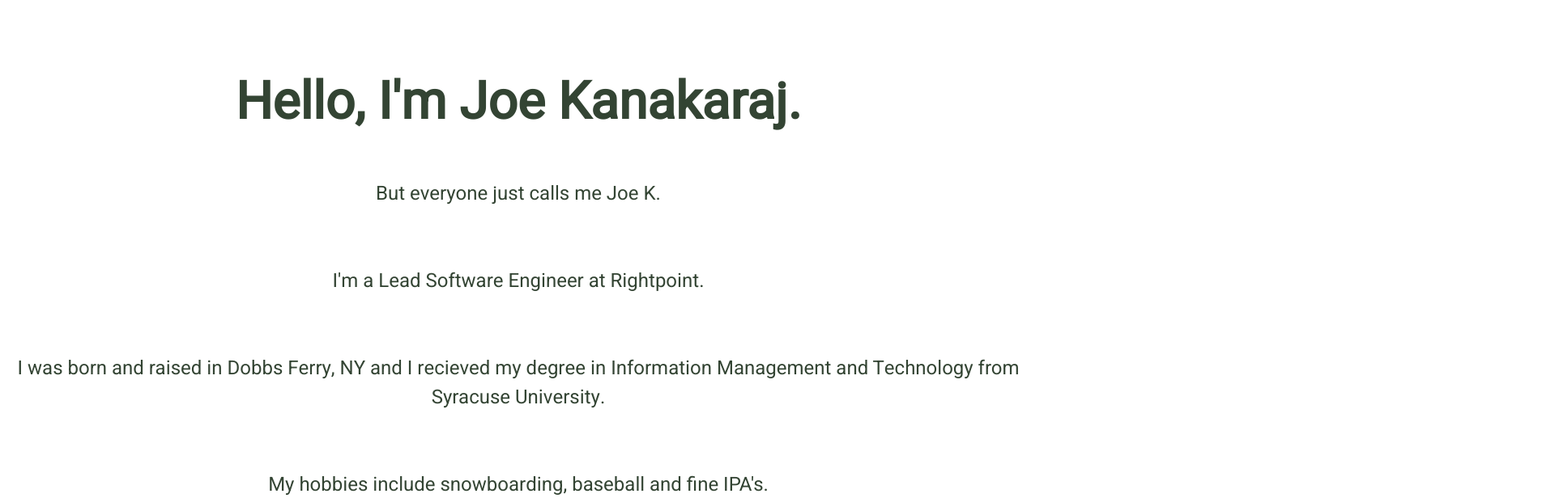
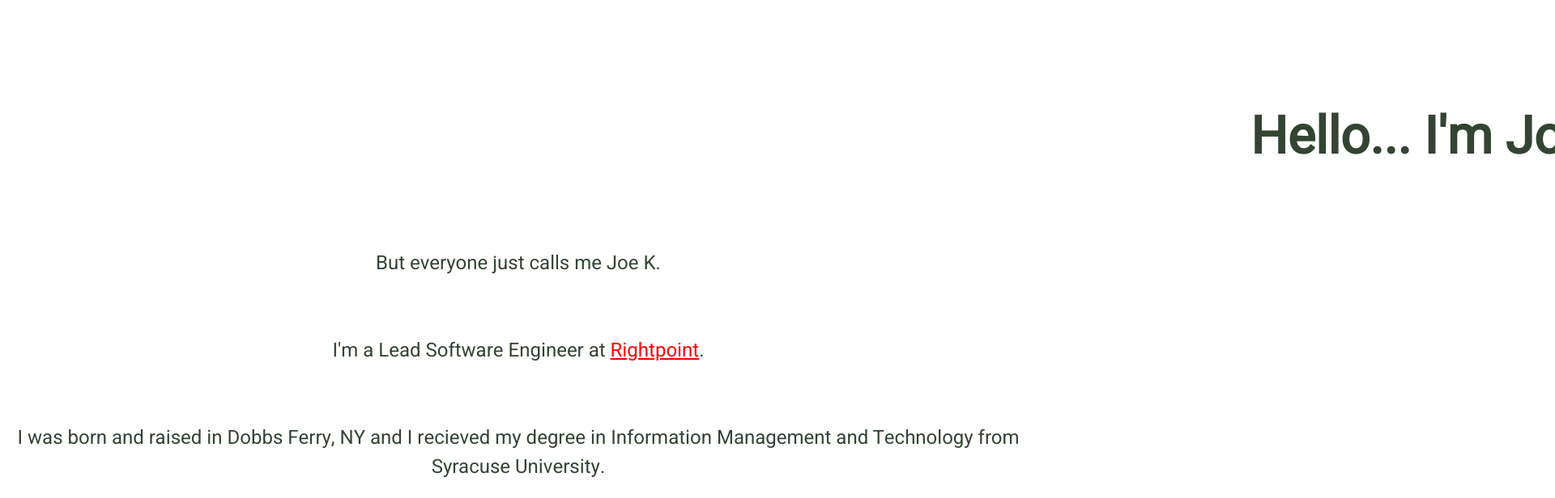
Before and after one commit to gr8fuljoe5/gr8fuljoe5.github.io, a Next.js app: page / in a window 1280 px wide. Shown: the top 616 px of the page at 81% size, 1920 px wide, since content can reach past the window. Built offline with nearby package versions, Linux system fonts and the light colour scheme.

Commit message:
adding more motion

```diff
--- a/pages/index.js
+++ b/pages/index.js
@@ -1,5 +1,6 @@
 import Head from 'next/head'
-import { motion } from 'framer-motion'
+import { useEffect } from 'react'
+import { motion, useAnimation, useMotionValue, animate } from 'framer-motion'
 import styles from '../styles/Home.module.css'
 
 import Grid from '@material-ui/core/Grid'
@@ -11,17 +12,28 @@ import LinkedInIcon from '@material-ui/icons/LinkedIn'
 import EmailIcon from '@material-ui/icons/Email'
 
 export default function Home() {
-  const container = {
+  const title = {
+    visible: {
+      opacity: 1,
+      transition: {
+        when: 'beforeChildren',
+        staggerChildren: 2,
+      },
+    },
     hidden: {
       opacity: 0,
+      x: '100%',
       transition: {
-        delay: 1,
+        when: 'afterChildren',
       },
     },
-    show: {
-      opacity: 1,
-    },
   }
+
+  const text = {
+    visible: { opacity: 1, x: 0 },
+    hidden: { opacity: 0, x: -100 },
+  }
+
   return (
     <div className={styles.container}>
       <Head>
@@ -37,24 +49,24 @@ export default function Home() {
       <main className={styles.main}>
         <Grid container spacing={3}>
           <Grid item xs={12}>
-            <h1 className={styles.title}>Hello, I'm Joe Kanakaraj.</h1>
+            <motion.h1
+              className={styles.title}
+              initial="hidden"
+              animate="visible"
+              variants={title}
+            >
+              <motion.span variants={text}>Hello...</motion.span>{' '}
+              <motion.span variants={text}>I'm Joe Kanakaraj</motion.span>
+            </motion.h1>
           </Grid>
           <Grid item xs={12}>
-            <motion.p
-              animate={{ opacity: [0, 1], y: [150, 0] }}
-              className={styles.description}
-            >
+            <motion.p className={styles.description}>
               But everyone just calls me Joe K.
             </motion.p>
           </Grid>
           <Grid item xs={12}>
-            <motion.p
-              animate="show"
-              initial="hidden"
-              variants={container}
-              className={styles.description}
-            >
-              I'm a Lead Software Engineer at Rightpoint.
+            <motion.p className={styles.description}>
+              I'm a Lead Software Engineer at <a href="#">Rightpoint</a>.
             </motion.p>
           </Grid>
           <Grid item xs={12}>
@@ -71,8 +83,8 @@ export default function Home() {
           <Grid item xs={6} md={2} className={styles.icon}>
             <motion.div
               whileHover={{
-                scale: [1, 2, 1],
-                rotate: [0, 360, 0],
+                scale: [1, 2],
+                rotate: [0, 360],
               }}
               whileTap={{ scale: 0.9 }}
             >
--- a/styles/Home.module.css
+++ b/styles/Home.module.css
@@ -11,6 +11,8 @@
   color: #343;
 }
 
+.container a {color: red; text-decoration: underline;}
+
 .main {
   padding: 5rem 0;
   flex: 1;
@@ -22,28 +24,11 @@
 .main svg {
   font-size: 50px;
   text-align: center;
-}
-
-.title a {
-  color: #0070f3;
-  text-decoration: none;
-}
-
-.title a:hover,
-.title a:focus,
-.title a:active {
-  text-decoration: underline;
+  cursor: pointer;
 }
 
 .title {
-  margin: 0;
-  padding: 0;
   font-size: 4rem;
-}
-
-.title,
-.description {
-  text-align: center;
 }
 
 .description {
@@ -61,7 +46,8 @@
 .twitter {
   color: rgb(0,172,237);
 }
-
+.title,
+.description,
 .icon {
   text-align: center;
 }
```
